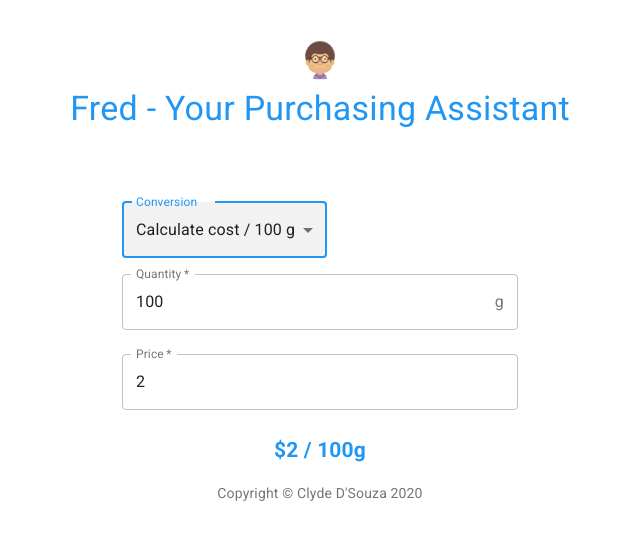
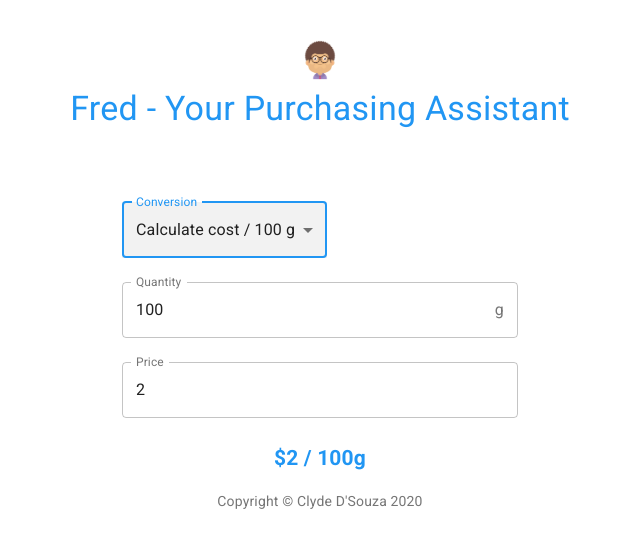
Before and after one commit to ClydeDz/fred, a React (Create React App) app: page / in a window 1280 px wide. Shown: the top 548 px of the page, without its empty margins (320-960 px from the left). Built offline with nearby package versions, Linux system fonts and the light colour scheme.

Commit message:
Cosmetic fix
Add margin below dropdown, decrease label width for dropdown. Remove required field requirements.

```diff
--- a/src/component-styles/ConversionFormStyles.js
+++ b/src/component-styles/ConversionFormStyles.js
@@ -20,7 +20,11 @@ const ConversionFormStyles = makeStyles(theme => ({
     },
     h2: {
         color: theme.palette.primary.main,
-    }
+    },
+    formControl: {
+        margin: theme.spacing(0, 0, 1, 0),
+        minWidth: 120,
+    },
 }));
 
 export default ConversionFormStyles;
--- a/src/components/ConversionForm.js
+++ b/src/components/ConversionForm.js
@@ -79,7 +79,7 @@ export default function SignIn() {
               autoFocus={true}
               value={values.conversionType}
               onChange={handleConversionTypeChange('conversionType')}
-              labelWidth={100}
+              labelWidth={82}
               >
                 <MenuItem value={1}>Calculate cost / 100 g</MenuItem>
                 <MenuItem value={2}>Calculate cost / 100 ml</MenuItem>
@@ -89,7 +89,6 @@ export default function SignIn() {
           <TextField
             variant="outlined"
             margin="normal"
-            required
             fullWidth
             id="quantity"
             label="Quantity"
@@ -107,7 +106,6 @@ export default function SignIn() {
           <TextField
             variant="outlined"
             margin="normal"
-            required
             fullWidth
             id="cost"
             label="Price"
```
